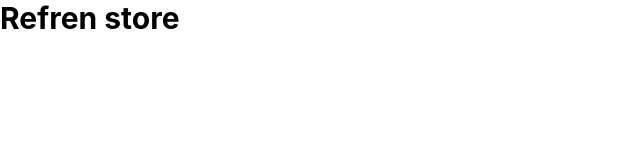
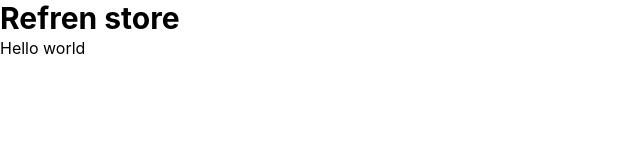
Before and after one commit to Refren86/next-js-store, a Next.js app: page / in a window 1280 px wide. Shown: the top 160 px of the page, without its empty margins (0-640 px from the left). Built offline with nearby package versions, Linux system fonts and the light colour scheme.

Commit message:
Git check commit

```diff
--- a/pages/index.js
+++ b/pages/index.js
@@ -10,6 +10,8 @@ export default function Home() {
       </Head>
 
       <h1 className="text-3xl font-bold">Refren store</h1>
+      {/* GITHUB CHECK */}
+      <h1>Hello world</h1>
     </div>
   );
 }
```
